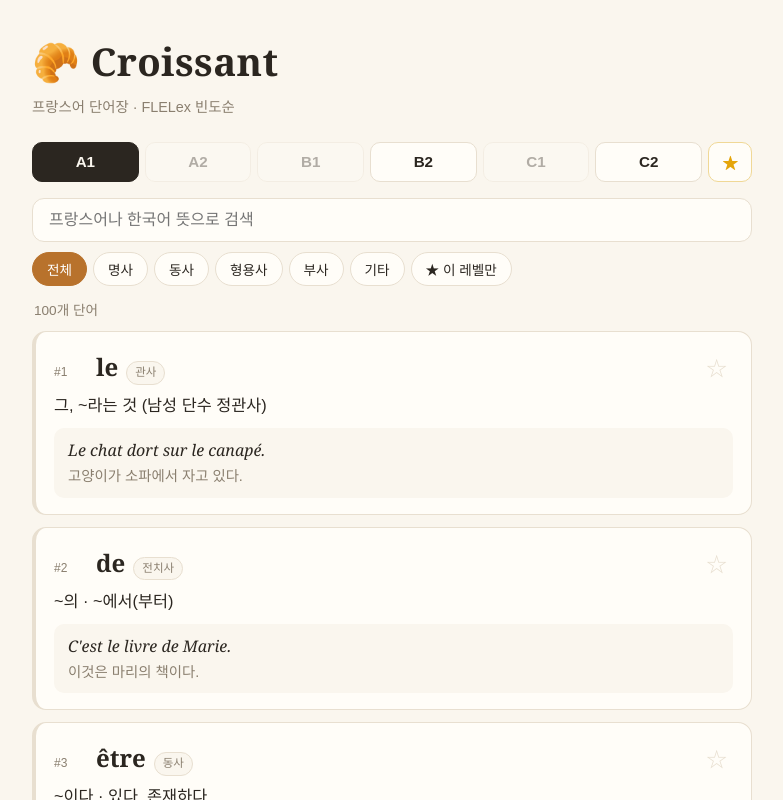
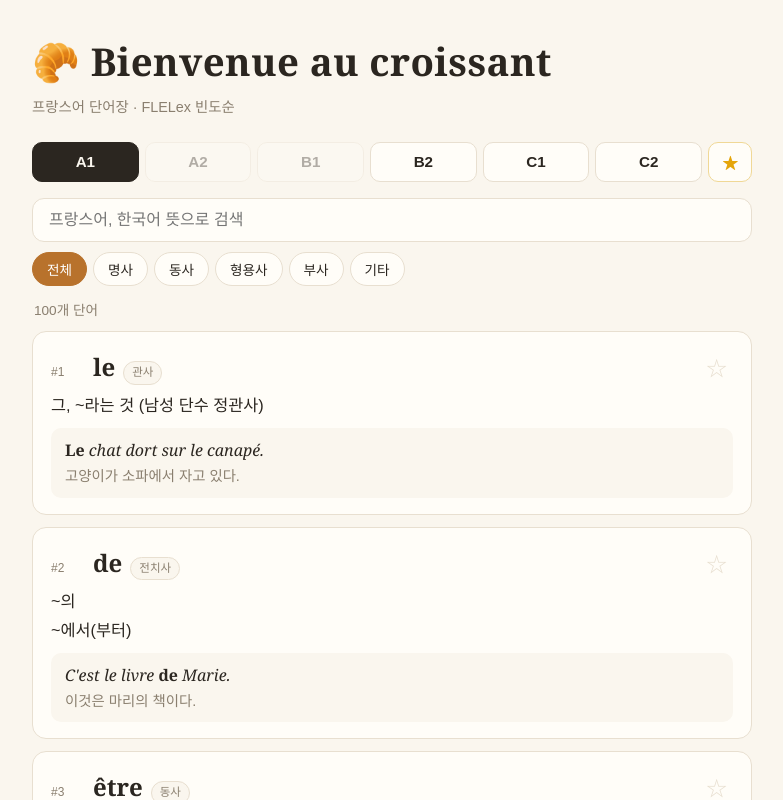
Before and after one commit to hyunahparc/bienvenue-au-croissant, a React (Vite) app: page / in a window 1280 px wide. Shown: the top 800 px of the page, without its empty margins (248-1031 px from the left). Built offline with nearby package versions, Linux system fonts and the light colour scheme.

Commit message:
style: update UI design

```diff
--- a/src/App.jsx
+++ b/src/App.jsx
@@ -1,12 +1,13 @@
 import { useMemo, useState } from 'react'
 import a1 from '../data/a1.json'
 import b2 from '../data/b2.json'
+import c1 from '../data/c1.json'
 import c2 from '../data/c2.json'
 import WordCard from './WordCard.jsx'
 import { useFavorites } from './useFavorites.js'
 
 const LEVELS = ['A1', 'A2', 'B1', 'B2', 'C1', 'C2']
-const WORDS_BY_LEVEL = { A1: a1, B2: b2, C2: c2 }
+const WORDS_BY_LEVEL = { A1: a1, B2: b2, C1: c1, C2: c2 }
 const ALL_WORDS = Object.values(WORDS_BY_LEVEL).flat()
 
 const POS_FILTERS = [
@@ -45,7 +46,7 @@
   return (
     <div className="app">
       <header className="header">
-        <h1>🥐 Croissant</h1>
+        <h1>🥐 Bienvenue au croissant</h1>
         <p className="tagline">프랑스어 단어장 · FLELex 빈도순</p>
       </header>
 
@@ -77,7 +78,7 @@
         <input
           type="search"
           className="search"
-          placeholder="프랑스어나 한국어 뜻으로 검색"
+          placeholder="프랑스어, 한국어 뜻으로 검색"
           value={query}
           onChange={(e) => setQuery(e.target.value)}
         />
@@ -91,14 +92,6 @@
               {f.label}
             </button>
           ))}
-          {!isFavoritesView && (
-            <button
-              className={`chip star-chip ${onlyFavorites ? 'active' : ''}`}
-              onClick={() => setOnlyFavorites((v) => !v)}
-            >
-              ★ 이 레벨만
-            </button>
-          )}
         </div>
       </div>
 
--- a/src/WordCard.jsx
+++ b/src/WordCard.jsx
@@ -1,11 +1,23 @@
 const GENDER_LABEL = { m: '남성', f: '여성', mf: '남·여' }
+
+function highlightWord(text, word) {
+  const idx = text.toLowerCase().indexOf(word.toLowerCase())
+  if (idx === -1) return text
+  return (
+    <>
+      {text.slice(0, idx)}
+      <strong>{text.slice(idx, idx + word.length)}</strong>
+      {text.slice(idx + word.length)}
+    </>
+  )
+}
 
 export default function WordCard({ word, favorite, onToggleFavorite, showLevel }) {
   const isNoun = word.pos === 'NOM'
   const genderClass = isNoun ? `gender-${word.gender}` : ''
 
   return (
-    <article className={`card ${genderClass}`}>
+    <article className="card">
       <div className="card-head">
         {showLevel ? (
           <span className="level-badge">{word.level}</span>
@@ -30,11 +42,15 @@
         </button>
       </div>
 
-      <p className="korean">{word.korean.join(' · ')}</p>
+      <div className="korean">
+        {word.korean.map((k, i) => (
+          <p className="korean-sense" key={i}>{k}</p>
+        ))}
+      </div>
 
       {word.examples.map((ex, i) => (
         <div className="example" key={i}>
-          <p className="ex-fr">{ex.fr}</p>
+          <p className="ex-fr">{highlightWord(ex.fr, word.french)}</p>
           <p className="ex-ko">{ex.ko}</p>
         </div>
       ))}
--- a/src/index.css
+++ b/src/index.css
@@ -144,14 +144,9 @@
 .card {
   background: var(--card);
   border: 1px solid var(--line);
-  border-left: 4px solid var(--line);
   border-radius: 14px;
   padding: 16px 18px;
 }
-
-.card.gender-m { border-left-color: var(--masc); }
-.card.gender-f { border-left-color: var(--fem); }
-.card.gender-mf { border-left-color: var(--mf); }
 
 .card-head {
   display: flex;
@@ -205,9 +200,11 @@
   white-space: nowrap;
 }
 
-.gender-badge.gender-m { background: var(--masc-soft); color: var(--masc); }
-.gender-badge.gender-f { background: var(--fem-soft); color: var(--fem); }
-.gender-badge.gender-mf { background: var(--mf-soft); color: var(--mf); }
+.gender-badge {
+  background: var(--bg);
+  border: 1px solid var(--line);
+  color: var(--muted);
+}
 
 .star {
   margin-left: auto;
@@ -226,6 +223,14 @@
   font-size: 1.02rem;
 }
 
+.korean-sense {
+  margin: 0;
+}
+
+.korean-sense + .korean-sense {
+  margin-top: 4px;
+}
+
 .example {
   margin-top: 10px;
   padding: 10px 14px;
@@ -237,6 +242,11 @@
   margin: 0;
   font-style: italic;
   font-family: Georgia, serif;
+}
+
+.ex-fr strong {
+  font-style: normal;
+  font-weight: 700;
 }
 
 .ex-ko {
```
